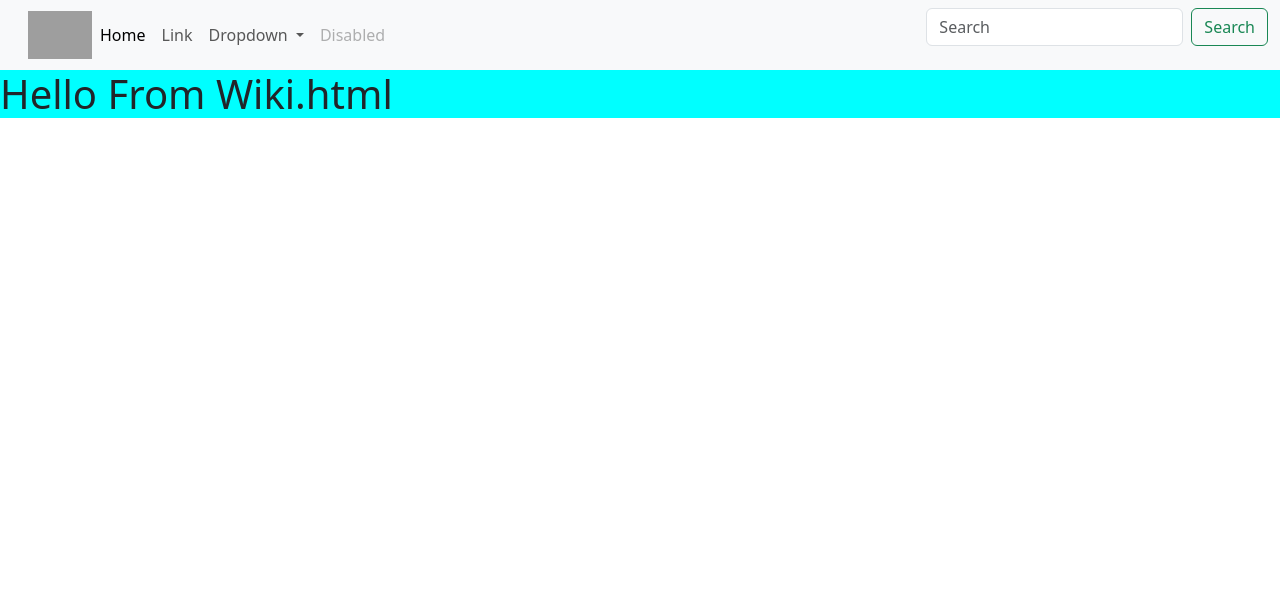
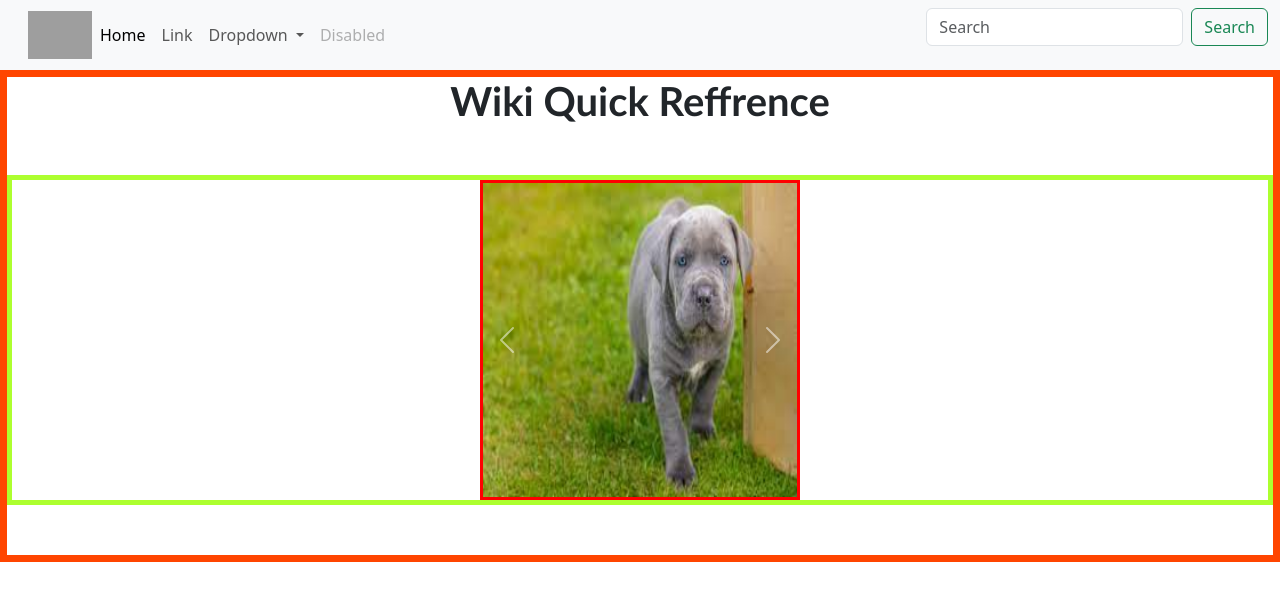
Before and after one commit to Taishawnk/Ricoh, a Django app: page /wiki_view/ in a window 1280 px wide. Shown: the top 601 px of the page. Run offline with Django 4.2, Linux system fonts and the light colour scheme; grey boxes are pictures that could not be loaded.

Commit message:
got some css functionaliy and styling impamented for the wiki page

```diff
--- a/L2workspace/L2workspace/static/css/wiki.css
+++ b/L2workspace/L2workspace/static/css/wiki.css
@@ -1,3 +1,28 @@
 .wikiviewmainwrapper{
-    background-color: aqua;
+    display: flex-block;
+    align-items: center;
+    text-align: center;
+    border: 7px solid orangered;
 }
+
+.wikiheadertext{
+   font-family: 'Trebuchet MS', 'Lucida Sans Unicode', 'Lucida Grande', 'Lucida Sans', Arial, sans-serif;
+   font-weight: bold;
+}
+
+
+.carouselinner{
+    margin: 50px auto;
+    display: flex;
+    justify-content: center;
+    align-items: center;
+
+    border: 5px solid greenyellow;
+}
+
+.carousel {
+
+    width: 20em;
+    height: 20em;
+    border: 3px solid red;
+}
--- a/L2workspace/workspace/templates/wiki.html
+++ b/L2workspace/workspace/templates/wiki.html
@@ -7,7 +7,35 @@
 {%include "nav.html" %}
 {%block content%}
 <div class="wikiviewmainwrapper">
-  <h1 class="wikiheadertext">Hello From Wiki.html</h1>
+  <div>
+    <h1 class="wikiheadertext">Wiki Quick Reffrence</h1>
+  </div>
+
+  <div class="carouseloutter">
+      <div class="carouselinner">
+        <div id="carouselExampleControls" class="carousel slide" data-bs-ride="carousel">
+          <div class="carousel-inner">
+            <div class="carousel-item active">
+              <img src="/static/imgs/cane1.jfif" class="d-block w-100  h-100" alt="...">
+            </div>
+            <div class="carousel-item">
+              <img src="/static/imgs/cane2.jfif" class="d-block w-100 h-100" alt="...">
+            </div>
+            <div class="carousel-item">
+              <img src="/static/imgs/cane3.jfif" class="d-block w-100  h-100" alt="...">
+            </div>
+          </div>
+          <button class="carousel-control-prev" type="button" data-bs-target="#carouselExampleControls" data-bs-slide="prev">
+            <span class="carousel-control-prev-icon" aria-hidden="true"></span>
+            <span class="visually-hidden">Previous</span>
+          </button>
+          <button class="carousel-control-next" type="button" data-bs-target="#carouselExampleControls" data-bs-slide="next">
+            <span class="carousel-control-next-icon" aria-hidden="true"></span>
+            <span class="visually-hidden">Next</span>
+          </button>
+        </div>
+      </div>
+    </div>
 
 </div>
 {%endblock%}
```
Also changed, not shown: L2workspace/L2workspace/static/imgs/cane1.jfif (added), L2workspace/L2workspace/static/imgs/cane2.jfif (added), L2workspace/L2workspace/static/imgs/cane3.jfif (added), L2workspace/L2workspace/static/scss/wiki.scss (added).
